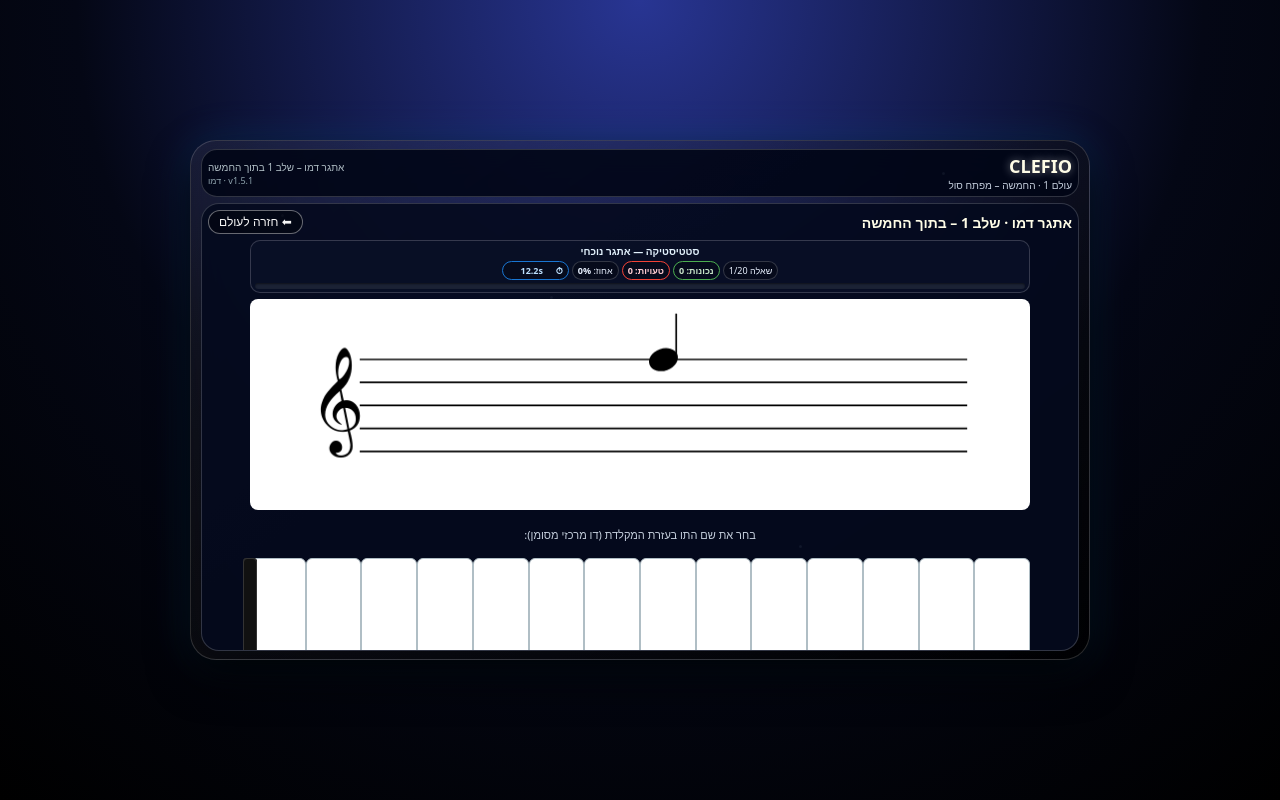
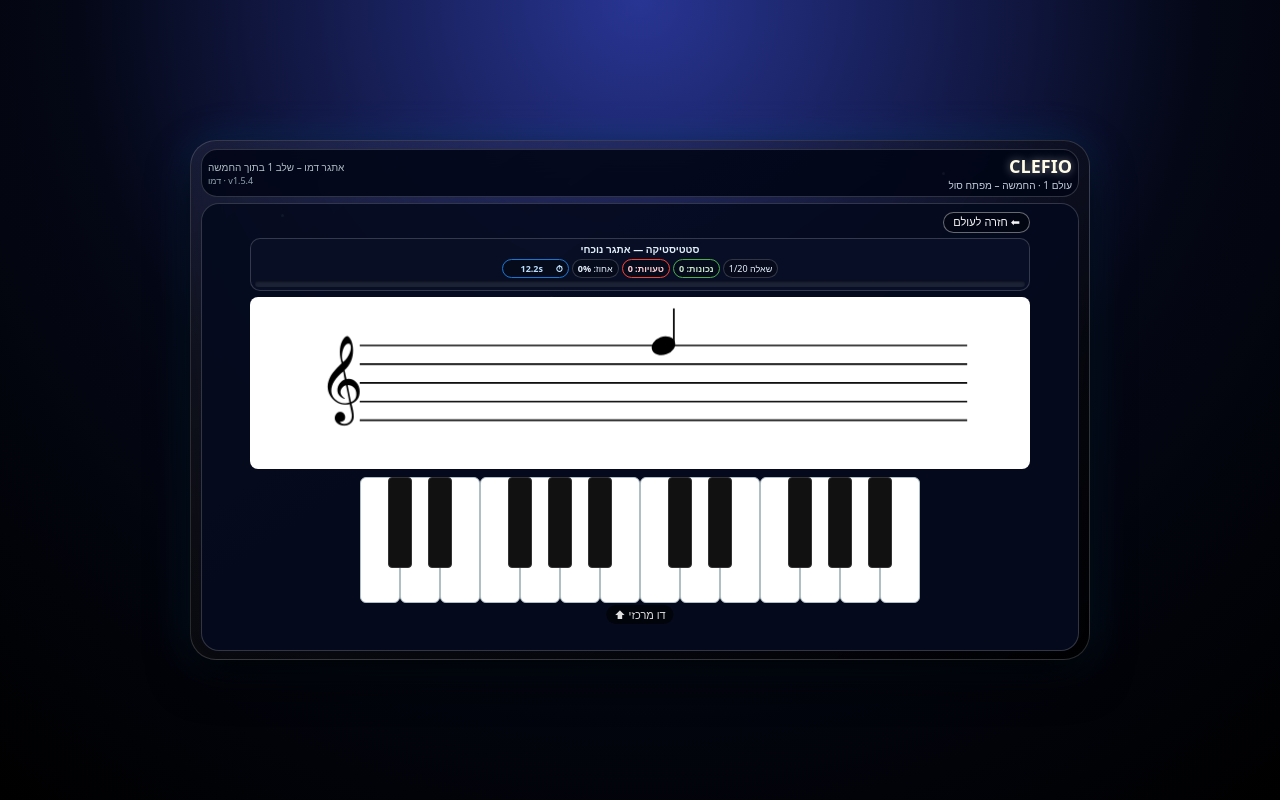
Before and after one commit to bluemax909/my-piano, a plain HTML site: page index.html in a window 1280 px wide. Both pictures are taken after a click on the element "שלב 1 בתוך החמשה". Drawn offline with Linux system fonts and the light colour scheme.

Commit message:
Update index.html

```diff
--- a/index.html
+++ b/index.html
@@ -22,7 +22,7 @@
       font-family:system-ui,-apple-system,"Segoe UI","Alef","Rubik",sans-serif;
       background:#000;
       color:var(--ink);
-      overflow:hidden;
+      overflow-x:hidden;
       direction:rtl;
     }
 
@@ -141,7 +141,8 @@
       border-radius:18px;
       border:1px solid rgba(255,255,255,0.18);
       padding:6px;
-      overflow:hidden;
+      overflow-y:auto;
+      overflow-x:hidden;
       display:flex;
       flex-direction:column;
     }
@@ -241,12 +242,15 @@
     .bubble.s1-1{ top:40%; left:18%; }
     .bubble.s1-2{ top:30%; left:10%; }
     .bubble.s1-3{ top:52%; left:8%; }
+
     .bubble.s2-1{ top:22%; left:40%; }
     .bubble.s2-2{ top:32%; left:48%; }
     .bubble.s2-3{ top:44%; left:44%; }
+
     .bubble.s3-1{ top:45%; left:64%; }
     .bubble.s3-2{ top:30%; left:56%; }
     .bubble.s3-3{ top:68%; left:56%; }
+
     .bubble.s4-1{ top:24%; left:86%; }
     .bubble.s4-2{ top:36%; left:76%; }
     .bubble.s4-3{ top:56%; left:88%; }
@@ -264,28 +268,6 @@
     }
 
     /* ===== מסך אתגר ===== */
-    .quiz-screen-header{
-      display:flex;
-      justify-content:space-between;
-      align-items:center;
-      margin-bottom:4px;
-      font-size:12px;
-    }
-    .quiz-screen-header h2{
-      margin:0;
-      font-size:14px;
-      color:#fffde7;
-    }
-    .quiz-screen-header button{
-      padding:4px 10px;
-      border-radius:999px;
-      border:1px solid rgba(255,255,255,0.4);
-      background:rgba(0,0,0,0.35);
-      color:#f5f5f5;
-      cursor:pointer;
-      font-size:12px;
-    }
-
     .quiz-main{
       flex:1;
       display:flex;
@@ -294,6 +276,23 @@
       align-items:center;
       padding:2px 2px 4px;
       gap:3px;
+    }
+
+    .quiz-top-row{
+      width:100%;
+      max-width:780px;
+      display:flex;
+      justify-content:flex-start;
+      margin-bottom:2px;
+    }
+    .quiz-top-row button{
+      padding:3px 9px;
+      border-radius:999px;
+      border:1px solid rgba(255,255,255,0.4);
+      background:rgba(0,0,0,0.35);
+      color:#f5f5f5;
+      cursor:pointer;
+      font-size:11px;
     }
 
     .stats{
@@ -363,13 +362,11 @@
       border-radius:8px;
     }
 
-    .muted{ color:#c5cfdd; font-size:11px; }
-
     .piano{
       position:relative;
       width:100%;
-      max-width:780px;
-      aspect-ratio:31/6;
+      max-width:560px;    /* הוקטן ~30% */
+      aspect-ratio:31/7;
       margin:2px auto 0;
       user-select:none;
       direction:ltr;
@@ -414,6 +411,7 @@
       z-index:10;
     }
 
+    /* חץ דו מרכזי – עכשיו תמיד באמצע המקלדת, עם חץ כלפי מעלה */
     .middleC-arrow{
       position:absolute;
       bottom:-20px;
@@ -511,7 +509,7 @@
         </div>
         <div class="top-bar-right">
           <div>אתגר דמו – שלב 1 בתוך החמשה</div>
-          <div class="version-label">v1.5.1 · דמו</div>
+          <div class="version-label">v1.5.4 · דמו</div>
         </div>
       </header>
 
@@ -562,12 +560,11 @@
 
         <!-- מסך אתגר דמו -->
         <section id="challengeScreen" class="screen">
-          <div class="quiz-screen-header">
-            <h2>אתגר דמו · שלב 1 – בתוך החמשה</h2>
+          <div class="quiz-main">
+            <div class="quiz-top-row">
               <button id="backToWorldBtn">⬅ חזרה לעולם</button>
             </div>
 
-          <div class="quiz-main">
             <div class="stats">
               <h3>סטטיסטיקה — אתגר נוכחי</h3>
               <div class="chips">
@@ -584,11 +581,10 @@
 
             <canvas id="staffCanvas" aria-label="חמשה במפתח סול"></canvas>
 
-            <p class="muted">בחר את שם התו בעזרת המקלדת (דו מרכזי מסומן):</p>
             <div class="piano" id="piano">
               <div class="white-keys" id="whiteKeys"></div>
               <div class="black-keys" id="blackKeys"></div>
-              <div class="middleC-arrow"><span>⬇ דו מרכזי</span></div>
+              <div class="middleC-arrow"><span>⬆ דו מרכזי</span></div>
             </div>
 
             <div id="feedback"></div>
@@ -602,7 +598,6 @@
   <div id="confetti" class="confetti" aria-hidden="true"></div>
 
   <script>
-    // ===== קונפיג דמו: בתוך החמשה + טיימר 15 שניות =====
     const CHALLENGE_CONFIG = {
       region: 'staff',
       timed: true,
@@ -636,9 +631,16 @@
 
     stage1Btn.addEventListener('click',()=>{
       switchScreen('challenge');
+      // מוודאים שהמסך כבר גלוי לפני מדידות
+      setTimeout(()=>{
+        sizeCanvas();
+        buildPiano();
         if(!activeGame){
           startNewGame();
+        }else{
+          pickAndDraw();
         }
+      },0);
     });
     backToWorldBtn.addEventListener('click',()=>switchScreen('world'));
 
@@ -652,7 +654,7 @@
       canvas.style.width='100%';
       const rect = canvas.getBoundingClientRect();
       const w = Math.min(780, rect.width || 780);
-      const h = Math.round(w*0.27);
+      const h = Math.round(w*0.22);
       DPR = Math.max(1, Math.floor(window.devicePixelRatio || 1));
       canvas.width = Math.floor(w*DPR);
       canvas.height = Math.floor(h*DPR);
@@ -778,12 +780,6 @@
           recordAndAdvance(name===currentNote.name);
         });
         whiteKeysWrap.appendChild(div);
-        if(w.letter==='C' && w.octave===4){
-          const arrow=document.querySelector('.middleC-arrow');
-          if(arrow){
-            arrow.style.left='50%'; // נשאיר במרכז המסך, רק החץ מסביר
-          }
-        }
       });
 
       requestAnimationFrame(()=>{
@@ -818,7 +814,7 @@
       });
     }
 
-    // ===== אודיו (כמו קודם) =====
+    // ===== אודיו =====
     let audioCtx=null;
     let soundEnabled=true;
     let convolver=null;
@@ -988,6 +984,8 @@
     const timerChip = document.getElementById('timerChip');
     const progressBar = document.getElementById('progressBar');
     const feedback = document.getElementById('feedback');
+    const toast = document.getElementById('toast');
+    const confettiLayer = document.getElementById('confetti');
 
     let timerInterval=null;
     const timerControls={
@@ -1043,6 +1041,24 @@
     function calcPercent(c,w){ const t=c+w; return t? Math.round((c/t)*100):0; }
     function formatDT(iso){ try{ return new Date(iso).toLocaleString('he-IL',{hour12:false}); }catch(e){ return iso; } }
 
+    function confetti(N=60){
+      confettiLayer.innerHTML='';
+      const W=window.innerWidth;
+      for(let i=0;i<N;i++){
+        const p=document.createElement('i');
+        p.style.left=Math.random()*W+'px';
+        p.style.background=['#ffd54f','#4fc3f7','#81c784','#ff8a65'][i%4];
+        p.style.animationDelay=(Math.random()*0.25)+'s';
+        confettiLayer.appendChild(p);
+      }
+      setTimeout(()=>{ confettiLayer.innerHTML=''; },900);
+    }
+    function showToast(msg){
+      toast.textContent=msg;
+      toast.classList.add('show');
+      setTimeout(()=>toast.classList.remove('show'),1600);
+    }
+
     function pickAndDraw(){
       currentNote=randomNote();
       drawNoteByIndex(currentNote.index);
@@ -1057,26 +1073,6 @@
       feedback.classList.remove('correct','wrong');
       resetAndMaybeStartTimer();
       questionStartHR=performance.now();
-    }
-
-    const toast = document.getElementById('toast');
-    const confettiLayer = document.getElementById('confetti');
-    function showToast(msg){
-      toast.textContent=msg;
-      toast.classList.add('show');
-      setTimeout(()=>toast.classList.remove('show'),1600);
-    }
-    function confetti(N=60){
-      confettiLayer.innerHTML='';
-      const W=window.innerWidth;
-      for(let i=0;i<N;i++){
-        const p=document.createElement('i');
-        p.style.left=Math.random()*W+'px';
-        p.style.background=['#ffd54f','#4fc3f7','#81c784','#ff8a65'][i%4];
-        p.style.animationDelay=(Math.random()*0.25)+'s';
-        confettiLayer.appendChild(p);
-      }
-      setTimeout(()=>{ confettiLayer.innerHTML=''; },900);
     }
 
     function recordAndAdvance(ok){
@@ -1140,7 +1136,6 @@
       const stored=loadActiveGame();
       if(stored && stored.currentQuestion<=TOTAL_QUESTIONS){
         activeGame=stored;
-        pickAndDraw();
       }
     }
 
@@ -1151,26 +1146,19 @@
       },{once:true});
     });
 
-    (function selfTests(){
-      try{
-        sizeCanvas();
-        buildPiano();
-        console.assert(typeof randomNote==='function','randomNote fn');
-      }catch(err){
-        console.error('Self tests failed:',err);
-      }
-    })();
-
     function init(){
-      sizeCanvas();
-      buildPiano();
+      // תמיד מתחילים במסך העולם
+      switchScreen('world');
       resumeActiveIfAny();
     }
 
     window.addEventListener('resize',()=>{
+      // רק אם מסך האתגר גלוי נבצע מדידות ורינדור מחדש
+      if(challengeScreen.classList.contains('active')){
         sizeCanvas();
         buildPiano();
         if(activeGame) pickAndDraw();
+      }
     });
 
     init();
```
Lines whose indentation alone changed are shown as unchanged.
